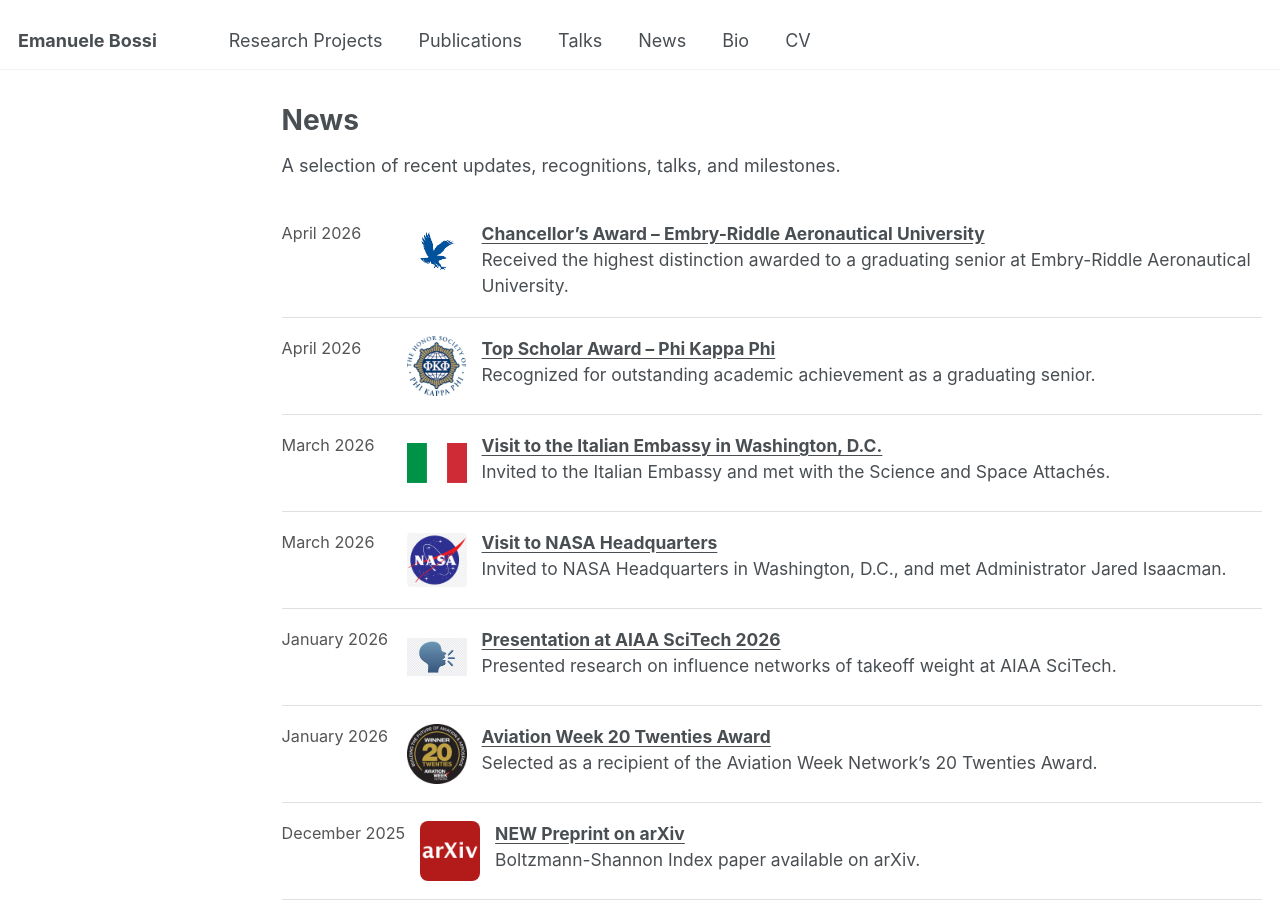
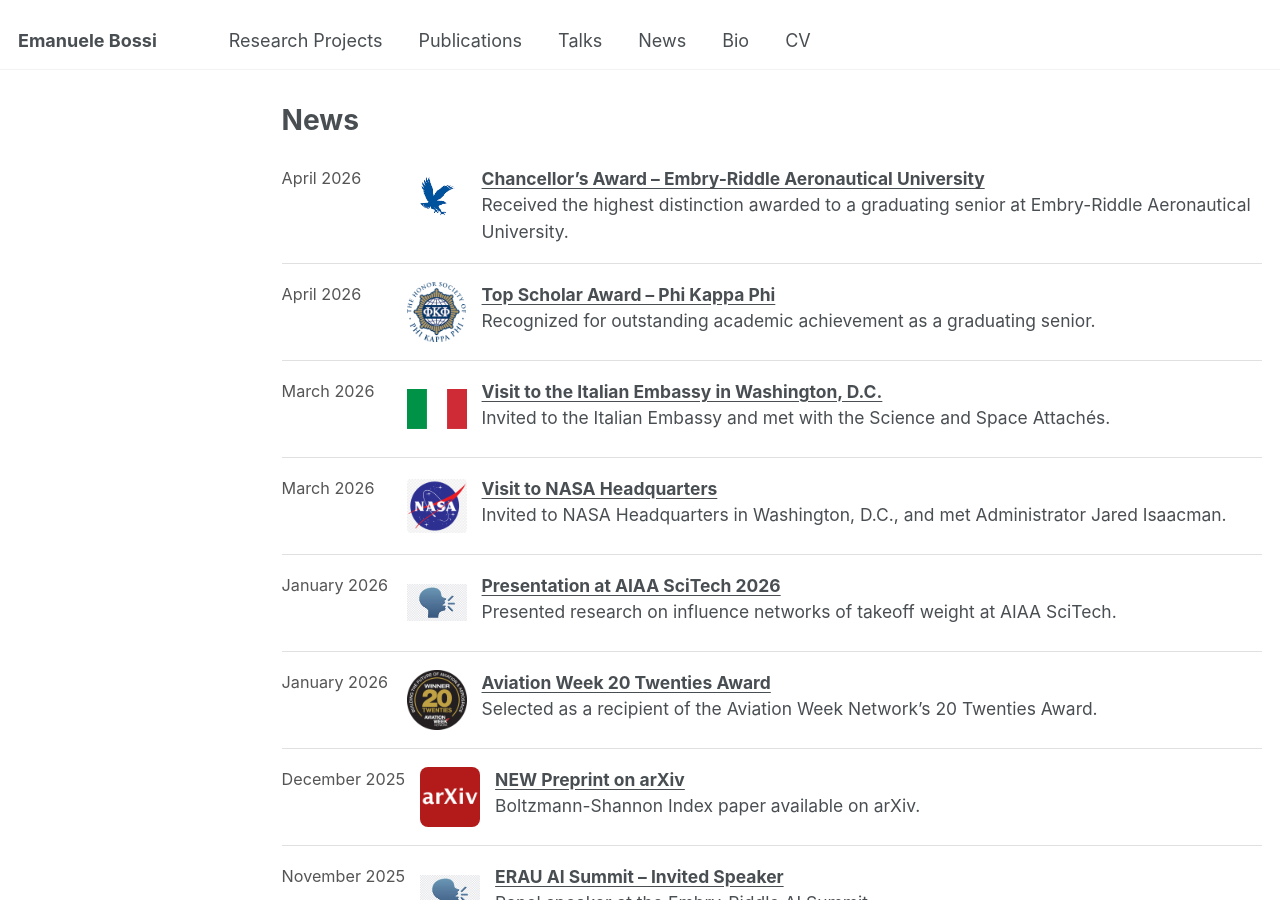
Before and after one commit to bossiemanuele/bossiemanuele.github.io, a Jekyll site: the page built from _pages/news.html, in a window 1280 px wide and 900 px high. Built offline with Jekyll 4.4.1, drawn with Linux system fonts in a browser that asks for light colours.

Commit message:
Update news.html

```diff
--- a/_pages/news.html
+++ b/_pages/news.html
@@ -4,10 +4,6 @@ title: "News"
 permalink: /news/
 author_profile: false
 ---
-
-<p>
-  A selection of recent updates, recognitions, talks, and milestones.
-</p>
 
 {% assign sorted_news = site.news | sort: "date" | reverse %}
 
```
